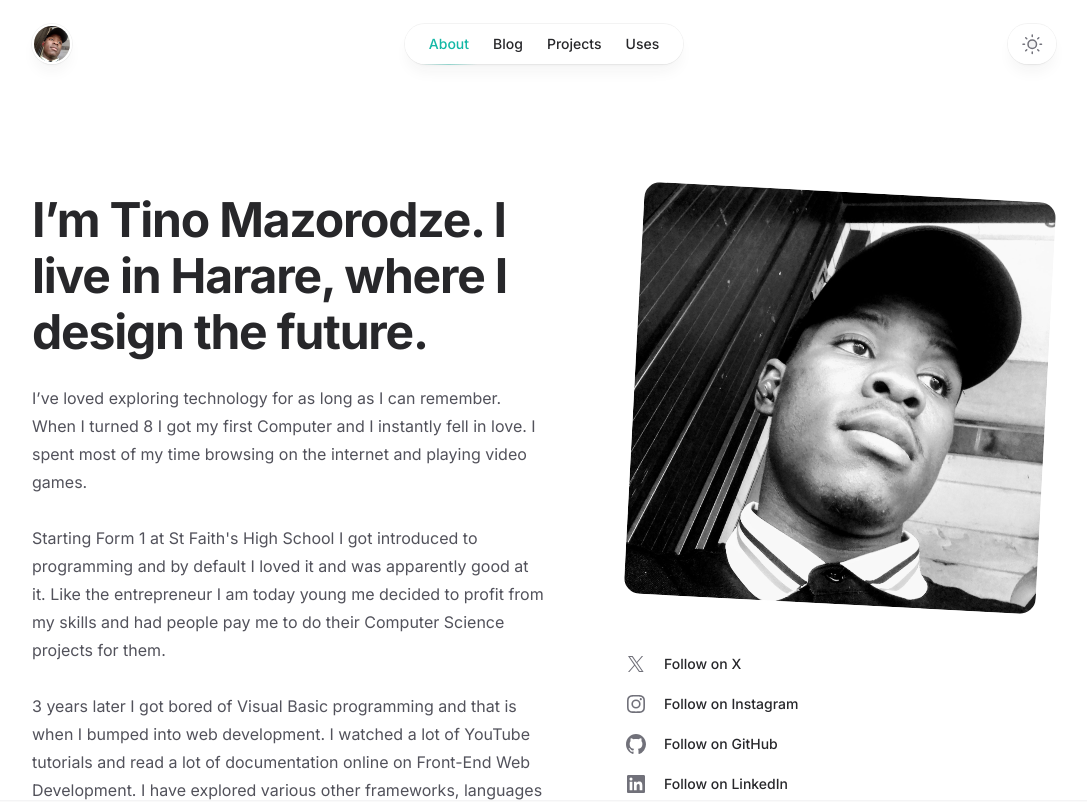
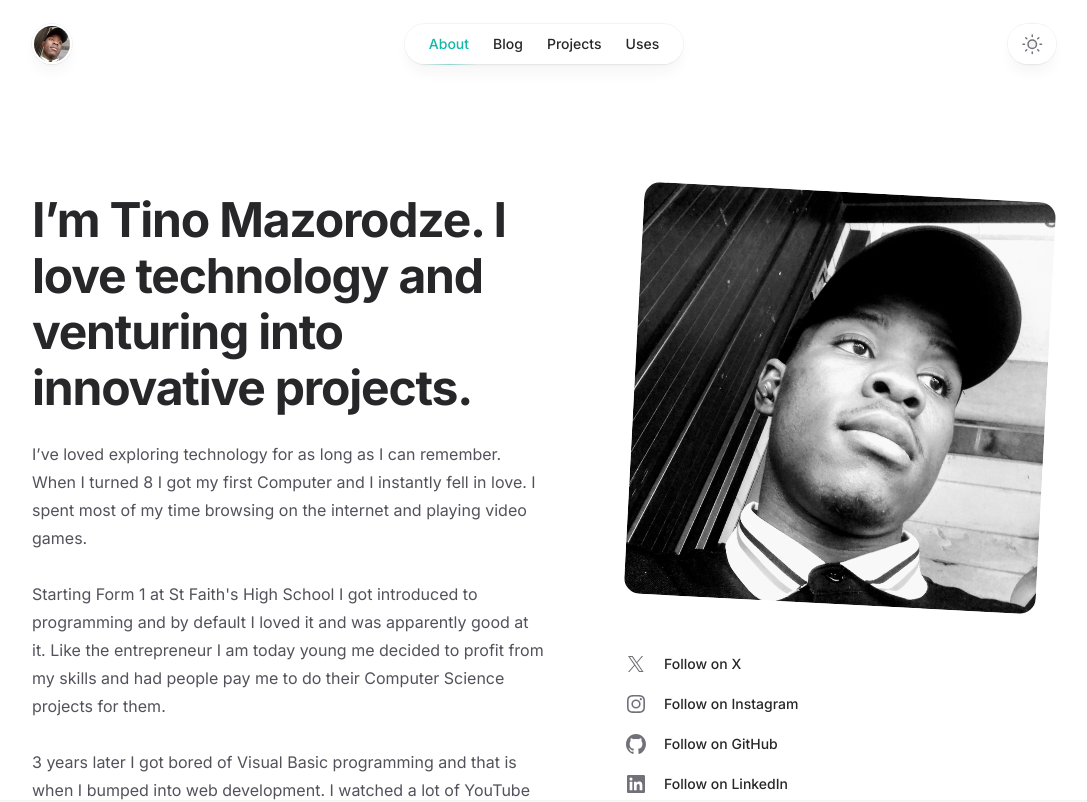
Before and after one commit to tinomazorodze/tinomazorodze.com, a Next.js app: page /about in a window 1280 px wide. Shown: the top 802 px of the page, without its empty margins (96-1183 px from the left). Built offline with nearby package versions, Linux system fonts and the light colour scheme; no server answers.

Commit message:
progress check

```diff
--- a/src/pages/about/index.tsx
+++ b/src/pages/about/index.tsx
@@ -1,4 +1,3 @@
-import { type Metadata } from 'next'
 import Image from 'next/image'
 import Link from 'next/link'
 import clsx from 'clsx'
@@ -48,18 +47,12 @@ function MailIcon(props: React.ComponentPropsWithoutRef<'svg'>) {
   )
 }
 
-export const metadata: Metadata = {
-  title: 'About',
-  description:
-    'I’m Tino Mazorodze. I live in Harare, where I design the future.',
-}
-
 export default function About() {
   return (
     <>
       <Helmet
         metaTitle="About | Tino Mazorodze"
-        metaDescription="I’m Tino Mazorodze. I live in Harare, where I design the future."
+        metaDescription="I'm Tino Mazorodze, a designer and innovator from Zimbabwe, crafting solutions that anticipate the future's challenges. Find out more about my work and inspirations"
         pageUrl="https://www.tinomazorodze.com/about"
       />
       <Container className="mt-16 sm:mt-32">
@@ -76,7 +69,8 @@ export default function About() {
           </div>
           <div className="lg:order-first lg:row-span-2">
             <h1 className="text-4xl font-bold tracking-tight text-zinc-800 sm:text-5xl dark:text-zinc-100">
-              I’m Tino Mazorodze. I live in Harare, where I design the future.
+              I’m Tino Mazorodze. I love technology and venturing into
+              innovative projects.
             </h1>
             <div className="mt-6 space-y-7 text-base text-zinc-600 dark:text-zinc-400">
               <p>
--- a/src/pages/projects/index.tsx
+++ b/src/pages/projects/index.tsx
@@ -41,7 +41,7 @@ export default function Projects() {
     <>
       <Helmet
         metaTitle="Projects | Tino Mazorodze"
-        metaDescription="Things Tino made trying to put his dent in the universe."
+        metaDescription="Discover the projects that Tino has poured his heart and soul into, with the aim of making a significant impact on the universe."
         pageUrl="https://www.tinomazorodze.com/projects"
       />
       <SimpleLayout
--- a/src/pages/uses/index.tsx
+++ b/src/pages/uses/index.tsx
@@ -40,7 +40,7 @@ export default function Uses() {
     <>
       <Helmet
         metaTitle="Uses | Tino Mazorodze"
-        metaDescription="Software I use, gadgets I love, and other things I recommend."
+        metaDescription="From cutting-edge software to the latest gadgets, explore Tino's personal recommendations and discover the tools that help shape his projects and productivity."
         pageUrl="https://www.tinomazorodze.com/uses"
       />
       <SimpleLayout
```
